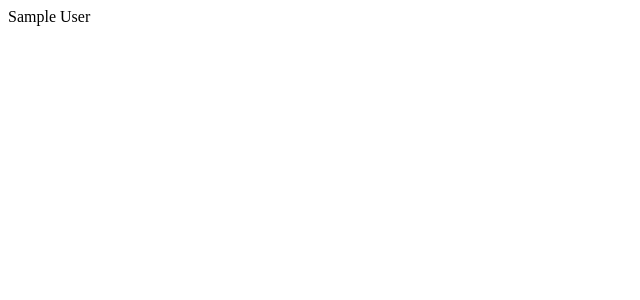
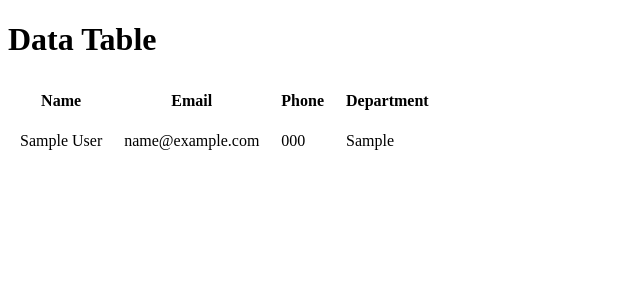
Before and after one commit to mjobayed/poly-2026, a PHP site: page /display.php in a window 1280 px wide. Before the commit the part shown is almost empty. Shown: the top 300 px of the page, without its empty margins (0-640 px from the left). Run offline with PHP 8.4, Linux system fonts and the light colour scheme; tables that the repository leaves empty hold one stand-in row (values such as "Sample post").

Commit message:
feat: show data as a HTML table

```diff
--- a/019-class-20/display.php
+++ b/019-class-20/display.php
@@ -1,3 +1,18 @@
+<!DOCTYPE html>
+<html lang="en">
+  <head>
+    <meta charset="UTF-8">
+    <title>Display data table</title>
+  </head>
+  <body>
+    <h1>Data Table</h1>
+    <table cellpadding=10>
+      <tr>
+        <th>Name</th>
+        <th>Email</th>
+        <th>Phone</th>
+        <th>Department</th>
+      </tr>
       <?php
 
       $conn = include "./db.php";
@@ -8,5 +23,14 @@ $sql = "select * from students;";
       $result = $conn->query($sql);
 
       while ($row = $result->fetch_assoc()) {
-    echo $row["name"] . "<br />";
+          echo "<tr>";
+          echo "<td>" . $row["name"] . "</td>";
+          echo "<td>" . $row["email"] . "</td>";
+          echo "<td>" . $row["phone"] . "</td>";
+          echo "<td>" . $row["department"] . "</td>";
+          echo "</tr>";
       }
+      ?>
+    </table>
+  </body>
+</html>
```
Lines whose indentation alone changed are shown as unchanged.
